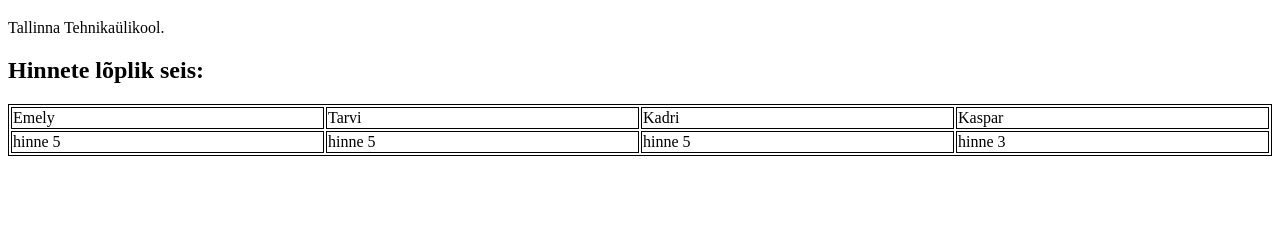
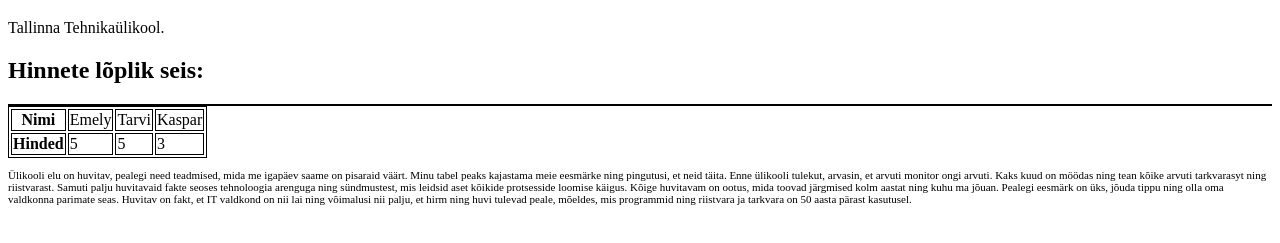
Before and after one commit to emkarh/emkarh, a plain HTML site: page index.html in a window 1280 px wide. Shown: the part 61-304 px from the top of the page. Drawn offline with Linux system fonts and the light colour scheme.

Commit message:
Update index.html

```diff
--- a/index.html
+++ b/index.html
@@ -21,20 +21,28 @@ table, th, td {
 <h2>Hinnete lõplik seis:</h2>
 
 <table style="width:100%">
+  <table>
   <tr>
+    <th>Nimi</th>
     <td>Emely</td>
     <td>Tarvi</td>
-    <td>Kadri</td>
-    <td>Kaspar</td<
+    <td>Kaspar</td>
   </tr>
   <tr>
-    <td>hinne 5</td>
-    <td>hinne 5</td>
-    <td>hinne 5</td>
-    <td>hinne 3</td>
+    <th>Hinded</th>
+    <td>5</td>
+    <td>5</td>
+    <td>3</td>
   </tr>
+
 </table>
 
+</body>
+</div>
+<p style="font-size:11px">
+Ülikooli elu on huvitav, pealegi need teadmised, mida me igapäev saame on pisaraid väärt. Minu tabel peaks kajastama meie eesmärke ning pingutusi, et neid täita. Enne ülikooli tulekut, arvasin, et arvuti monitor ongi arvuti. Kaks kuud on möödas ning tean kõike arvuti tarkvarasyt ning riistvarast. Samuti palju huvitavaid fakte seoses tehnoloogia arenguga ning sündmustest, mis leidsid aset kõikide protsesside loomise käigus. Kõige huvitavam on ootus, mida toovad järgmised kolm aastat ning kuhu ma jõuan. Pealegi eesmärk on üks, jõuda tippu ning olla oma valdkonna parimate seas. Huvitav on fakt, et IT valdkond on nii lai ning võimalusi nii palju, et hirm ning huvi tulevad peale, mõeldes, mis programmid ning riistvara ja tarkvara on 50 aasta pärast kasutusel.
+
+</p>
 
 </body>
 </html>
```
